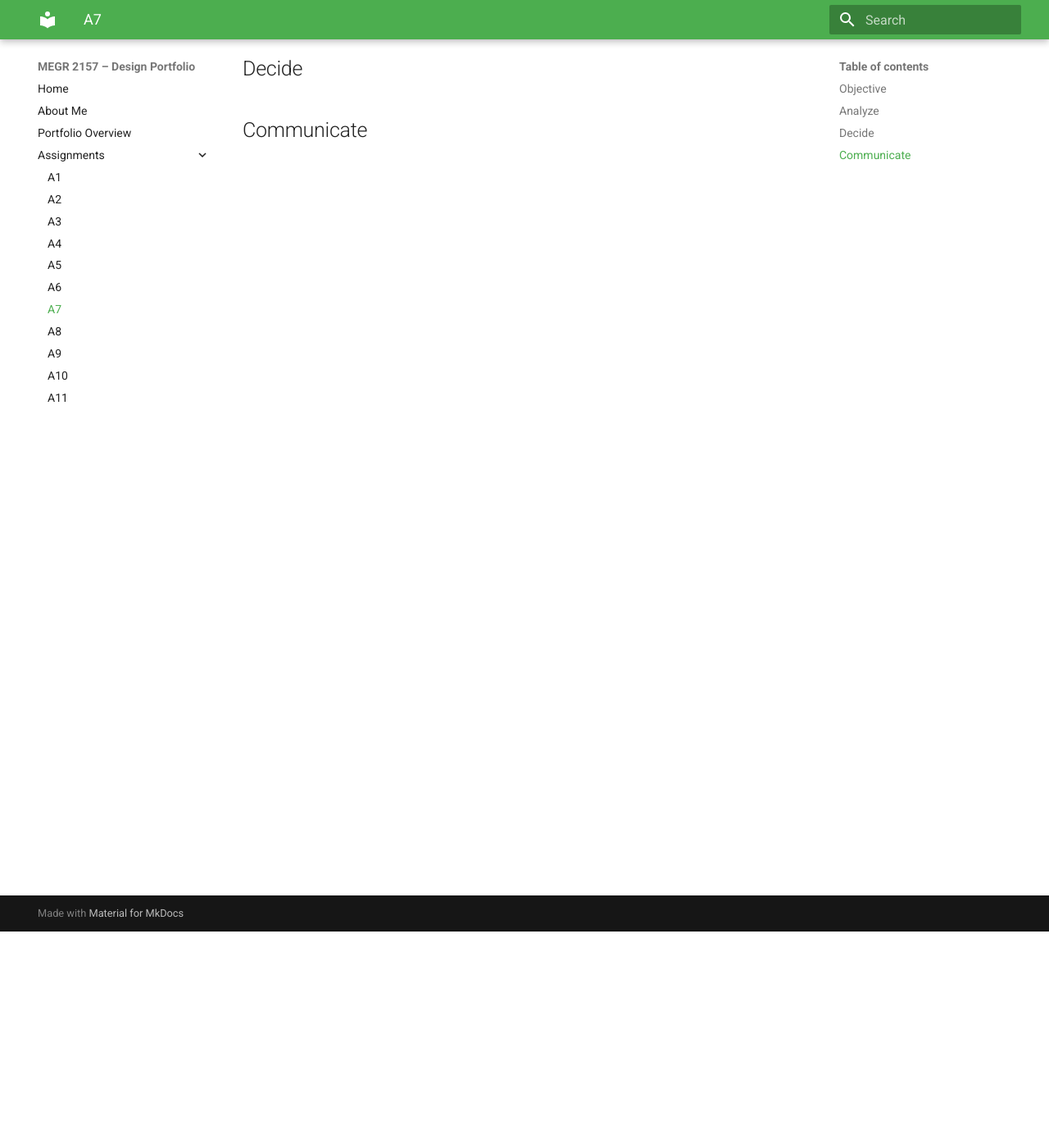
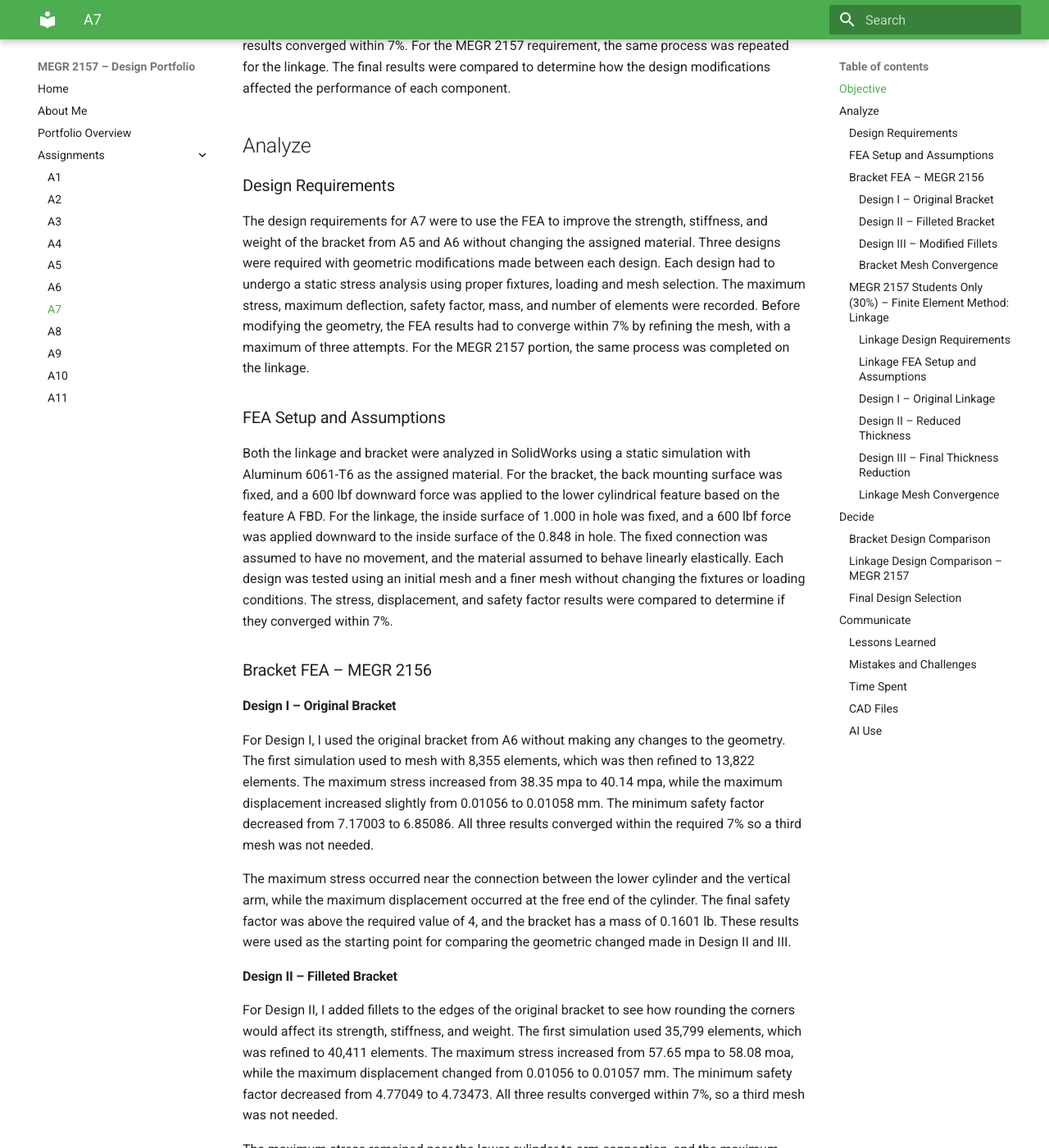
Before and after one commit to msweeney27j/-megr2157-portfolio, an MkDocs documentation site: the page built from docs/assignments/A07/index.md, in a window 1280 px wide and 1400 px high, scrolled down 264 px. Shown: the whole window at 82% size. Built offline with MkDocs 1.6.1 and Material for MkDocs 9.7.7, drawn with Linux system fonts in a browser that asks for light colours; some of the changed text lies outside the part shown.

Commit message:
Update index.md

```diff
--- a/docs/assignments/A07/index.md
+++ b/docs/assignments/A07/index.md
@@ -1,12 +1,62 @@
-# A7 – [Topic]
+# A7 – Bracket and Linkage FEA
 
 ## Objective
-
+The objective of this assignment was to use Finite Element Analysis (FEA) in SolidWorks to analyze and improve the bracket designed in A5 and A6. Three different designs were tested to determine how geometric changes affected the brackets strength, stiffness, and safety factor results converged within 7%. For the MEGR 2157 requirement, the same process was repeated for the linkage. The final results were compared to determine how the design modifications affected the performance of each component.
 
 ## Analyze
 
+### Design Requirements
+The design requirements for A7 were to use the FEA to improve the strength, stiffness, and weight of the bracket from A5 and A6 without changing the assigned material. Three designs were required with geometric modifications made between each design. Each design had to undergo a static stress analysis using proper fixtures, loading and mesh selection. The maximum stress, maximum deflection, safety factor, mass, and number of elements were recorded. Before modifying the geometry, the FEA results had to converge within 7% by refining the mesh, with a maximum of three attempts. For the MEGR 2157 portion, the same process was completed on the linkage.
+
+### FEA Setup and Assumptions
+Both the linkage and bracket were analyzed in SolidWorks using a static simulation with Aluminum 6061-T6 as the assigned material. For the bracket, the back mounting surface was fixed, and a 600 lbf downward force was applied to the lower cylindrical feature based on the feature A FBD. For the linkage, the inside surface of 1.000 in hole was fixed, and a 600 lbf force was applied downward to the inside surface of the 0.848 in hole. The fixed connection was assumed to have no movement, and the material assumed to behave linearly elastically. Each design was tested using an initial mesh and a finer mesh without changing the fixtures or loading conditions. The stress, displacement, and safety factor results were compared to determine if they converged within 7%.
+
+### Bracket FEA – MEGR 2156
+
+#### Design I – Original Bracket
+For Design I, I used the original bracket from A6 without making any changes to the geometry. The first simulation used to mesh with 8,355 elements, which was then refined to 13,822 elements. The maximum stress increased from 38.35 mpa to 40.14 mpa, while the maximum displacement increased slightly from 0.01056 to 0.01058 mm. The minimum safety factor decreased from 7.17003 to 6.85086. All three results converged within the required 7% so a third mesh was not needed.
+
+The maximum stress occurred near the connection between the lower cylinder and the vertical arm, while the maximum displacement occurred at the free end of the cylinder. The final safety factor was above the required value of 4, and the bracket has a mass of 0.1601 lb. These results were used as the starting point for comparing the geometric changed made in Design II and III.
+
+#### Design II – Filleted Bracket
+For Design II, I added fillets to the edges of the original bracket to see how rounding the corners would affect its strength, stiffness, and weight. The first simulation used 35,799 elements, which was refined to 40,411 elements. The maximum stress increased from 57.65 mpa to 58.08 moa, while the maximum displacement changed from 0.01056 to 0.01057 mm. The minimum safety factor decreased from 4.77049 to 4.73473. All three results converged within 7%, so a third mesh was not needed.
+
+The maximum stress remained near the lower cylinder to arm connection, and the maximum displacement occurred at the free end of the cylinder. The brackets mass decreased to 0.1592 lb, but the maximum stress increased compared to Design I. The safety factor was still above the required value of 4. These results showed that adding fillets to every edge did not necessarily improve the brackets strength.
+
+#### Design III – Modified Fillets
+For Design III, I removed the fillets around the upper and lower linkage connections while keeping the remaining fillets from Design II. The first simulation used 25,667 elements, which was refined to 31,526
+#### Bracket Mesh Convergence
+
+### MEGR 2157 Students Only (30%) – Finite Element Method: Linkage
+
+#### Linkage Design Requirements
+
+#### Linkage FEA Setup and Assumptions
+
+#### Design I – Original Linkage
+
+#### Design II – Reduced Thickness
+
+#### Design III – Final Thickness Reduction
+
+#### Linkage Mesh Convergence
 
 ## Decide
 
+### Bracket Design Comparison
+
+### Linkage Design Comparison – MEGR 2157
+
+### Final Design Selection
 
 ## Communicate
+
+### Lessons Learned
+
+### Mistakes and Challenges
+
+### Time Spent
+
+### CAD Files
+
+### AI Use
```
